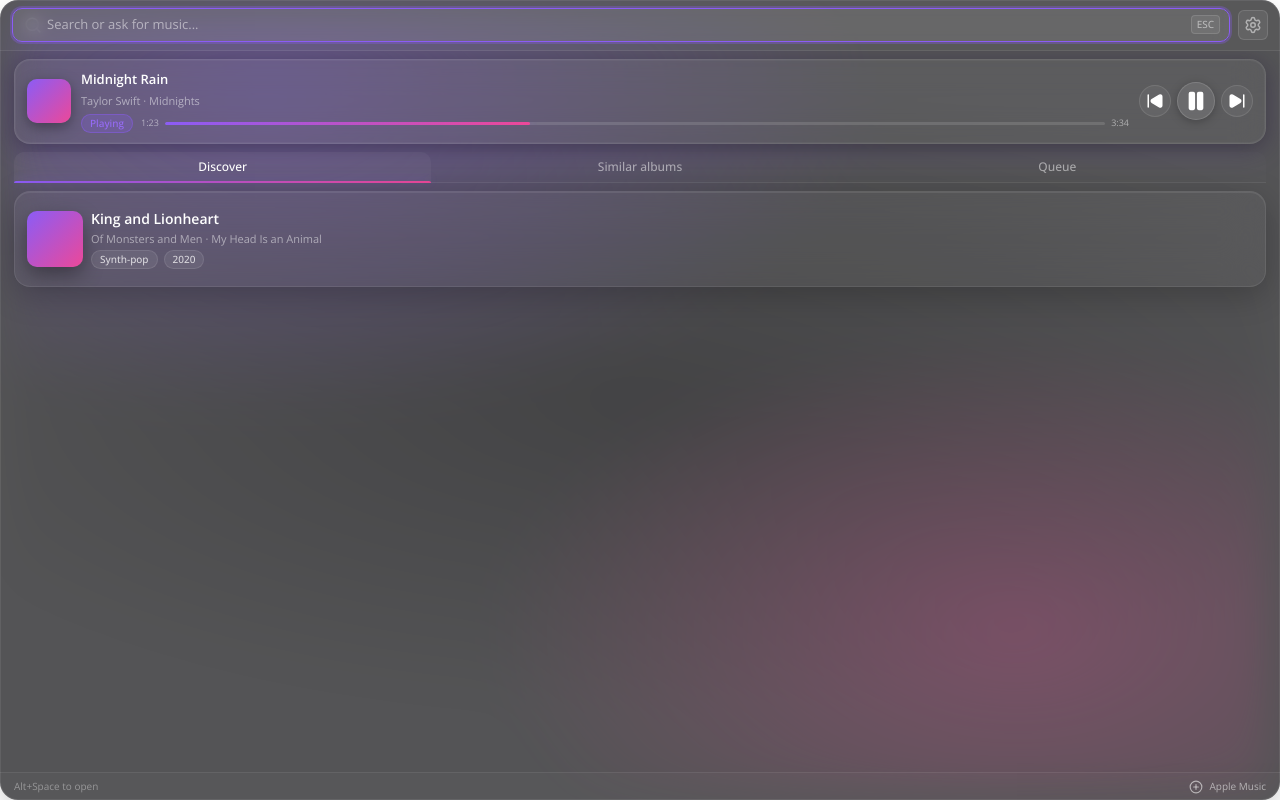
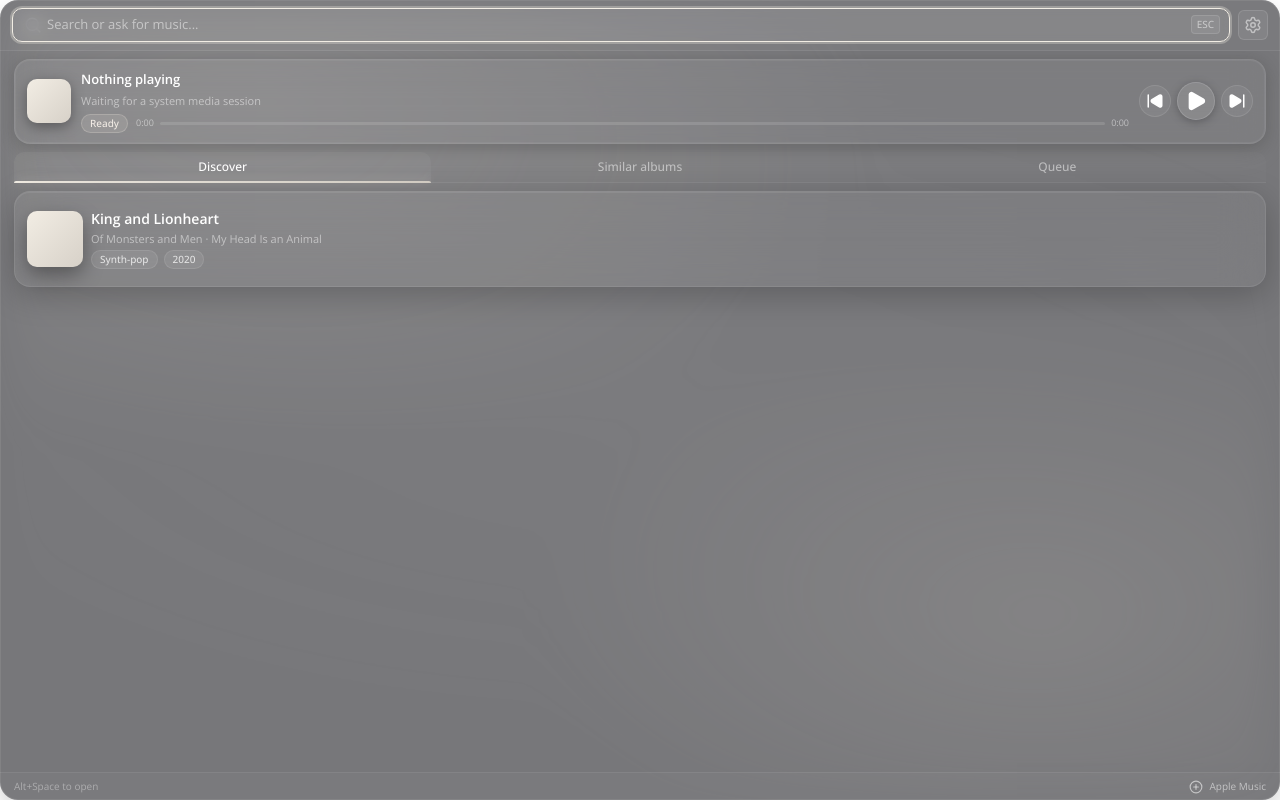
Before and after one commit to nathanZW/WayWard, a React (Vite) app in the folder Wayward/: page / in a window 1280 px wide. Built offline with nearby package versions, Linux system fonts and the light colour scheme; the HTML template or start-up script is replaced by a standard one.

Commit message:
feat: implement neutral idle-state and fix stale cache

```diff
--- a/Wayward/src/App.css
+++ b/Wayward/src/App.css
@@ -21,6 +21,10 @@
   flex-direction: column;
   overflow: hidden;
   box-shadow: 0 10px 24px rgba(0, 0, 0, 0.18);
+}
+
+.container.is-idle {
+  background: rgba(22, 22, 26, 0.58);
 }
 
 .container::before {
@@ -53,6 +57,14 @@
   /* Slight noise/grain via SVG filter for depth */
   filter: blur(20px);
   opacity: 0.56;
+}
+
+.container.is-idle .ambient-gradient {
+  background:
+    radial-gradient(ellipse 72% 62% at 18% 12%, rgba(248, 244, 236, 0.34) 0%, transparent 72%),
+    radial-gradient(ellipse 58% 52% at 82% 78%, rgba(222, 216, 206, 0.28) 0%, transparent 70%),
+    radial-gradient(ellipse 88% 58% at 50% 50%, rgba(255, 255, 255, 0.08) 0%, transparent 82%);
+  opacity: 0.42;
 }
 
 /* Ensure all content sits above the ambient layer */
@@ -271,6 +283,13 @@
   transition: box-shadow 1.6s cubic-bezier(0.4, 0, 0.2, 1);
 }
 
+.container.is-idle .now-playing-card {
+  box-shadow:
+    0 4px 18px rgba(0, 0, 0, 0.22),
+    0 0 0 1px rgba(255, 255, 255, 0.05) inset,
+    0 10px 28px rgba(246, 239, 228, 0.08);
+}
+
 .album-art {
   width: 44px;
   height: 44px;
@@ -346,6 +365,12 @@
   transition: background 1.6s ease, border-color 1.6s ease, color 1.6s ease;
 }
 
+.badge.active.idle {
+  background: rgba(244, 237, 226, 0.12);
+  border-color: rgba(244, 237, 226, 0.22);
+  color: rgba(255, 248, 240, 0.88);
+}
+
 /* ─────────────────────────────────────────────────────────────
    Progress bar
    ───────────────────────────────────────────────────────────── */
@@ -374,6 +399,10 @@
   transition:
     background 1.6s cubic-bezier(0.4, 0, 0.2, 1),
     box-shadow 1.6s cubic-bezier(0.4, 0, 0.2, 1);
+}
+
+.container.is-idle .progress-fill {
+  box-shadow: none;
 }
 
 /* ─────────────────────────────────────────────────────────────
--- a/Wayward/src/App.tsx
+++ b/Wayward/src/App.tsx
@@ -14,6 +14,23 @@
   position: number;
   duration: number;
   album_art: string | null;
+}
+
+const NEUTRAL_TRACK: TrackInfo = {
+  title: "",
+  artist: "",
+  album_artist: "",
+  album_title: "",
+  status: "Idle",
+  position: 0,
+  duration: 0,
+  album_art: null
+};
+
+const NEUTRAL_ACCENT: [string, string] = ["#f2ede4", "#d7d1c8"];
+
+function isNeutralTrack(track: TrackInfo): boolean {
+  return track.status === "Idle" && !track.title && !track.artist && !track.album_title;
 }
 
 function formatTime(secs: number): string {
@@ -79,20 +96,12 @@
 
 function App() {
   const [activeTab, setActiveTab] = useState("Discover");
-  const [trackInfo, setTrackInfo] = useState<TrackInfo>({
-    title: "Midnight Rain",
-    artist: "Taylor Swift",
-    album_artist: "",
-    album_title: "Midnights",
-    status: "Playing",
-    position: 83,
-    duration: 214,
-    album_art: null
-  });
-  const [accentColours, setAccentColours] = useState<[string, string]>(["#8b5cf6", "#ec4899"]);
+  const [trackInfo, setTrackInfo] = useState<TrackInfo>(NEUTRAL_TRACK);
+  const [accentColours, setAccentColours] = useState<[string, string]>(NEUTRAL_ACCENT);
   const [showShortcuts, setShowShortcuts] = useState(false);
   const shortcutsAreaRef = useRef<HTMLDivElement>(null);
   const shortcutsRef = useRef<HTMLDivElement>(null);
+  const idleState = isNeutralTrack(trackInfo);
 
   // Update CSS variables whenever accent colours change
   useEffect(() => {
@@ -108,9 +117,9 @@
     if (trackInfo.album_art) {
       extractColours(trackInfo.album_art).then(setAccentColours);
     } else {
-      setAccentColours(["#8b5cf6", "#ec4899"]);
+      setAccentColours(idleState ? NEUTRAL_ACCENT : ["#8b5cf6", "#ec4899"]);
     }
-  }, [trackInfo.album_art]);
+  }, [idleState, trackInfo.album_art]);
 
   const handlePlayPause = useCallback(async () => {
     try {
@@ -178,7 +187,14 @@
     const unlisten = listen<TrackInfo>("smtc-update", (event) => {
       setTrackInfo((prev) => {
         const next = event.payload;
-        if (!next.album_art && prev.album_art && next.title === prev.title) {
+        if (
+          !isNeutralTrack(next) &&
+          !next.album_art &&
+          prev.album_art &&
+          next.title === prev.title &&
+          next.artist === prev.artist &&
+          next.album_title === prev.album_title
+        ) {
           return { ...next, album_art: prev.album_art };
         }
         return next;
@@ -193,9 +209,14 @@
   const progressPercent = trackInfo.duration > 0
     ? (trackInfo.position / trackInfo.duration) * 100
     : 0;
+  const trackTitle = idleState ? "Nothing playing" : trackInfo.title;
+  const trackSubtitle = idleState
+    ? "Waiting for a system media session"
+    : [trackInfo.artist || "Unknown artist", trackInfo.album_title].filter(Boolean).join(" · ");
+  const statusLabel = idleState ? "Ready" : trackInfo.status;
 
   return (
-    <div className="container">
+    <div className={`container ${idleState ? "is-idle" : ""}`}>
       {/* Dynamic ambient gradient background reacts to album art colours */}
       <div className="ambient-gradient" aria-hidden="true" />
 
@@ -279,13 +300,11 @@
             )}
           </div>
           <div className="track-info">
-            <h2 className="track-title">{trackInfo.title || "No track"}</h2>
-            <p className="track-artist">
-              {trackInfo.artist || "Unknown artist"} &middot; {trackInfo.album_title}
-            </p>
+            <h2 className="track-title">{trackTitle}</h2>
+            <p className="track-artist">{trackSubtitle}</p>
             <div className="track-meta">
               <div className="badges">
-                <span className="badge active">{trackInfo.status}</span>
+                <span className={`badge active ${idleState ? "idle" : ""}`}>{statusLabel}</span>
               </div>
               <div className="progress-bar-container">
                 <span>{formatTime(trackInfo.position)}</span>
```
Also changed, not shown: 1 other file (tests, documents, lock files or other folders).
